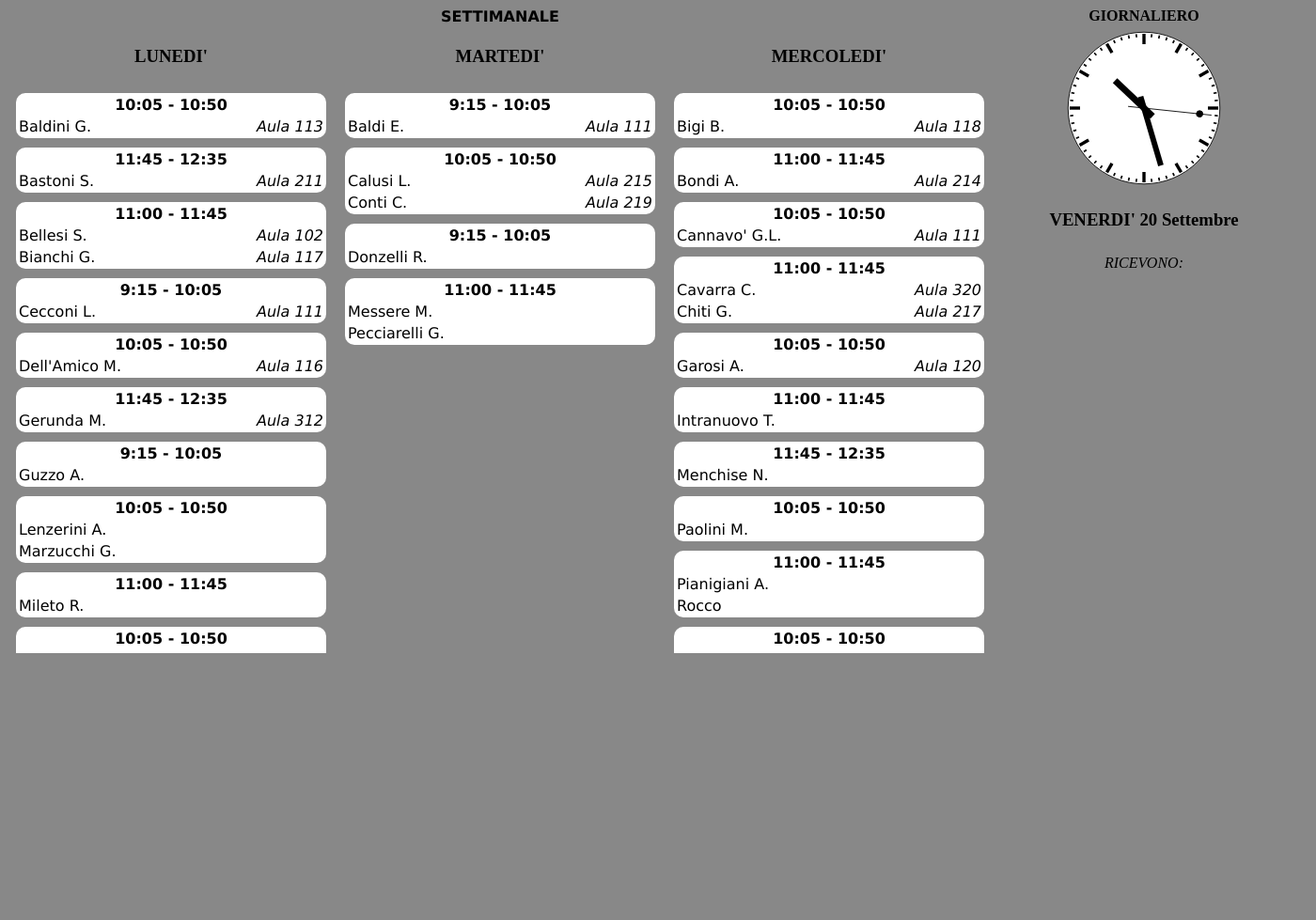
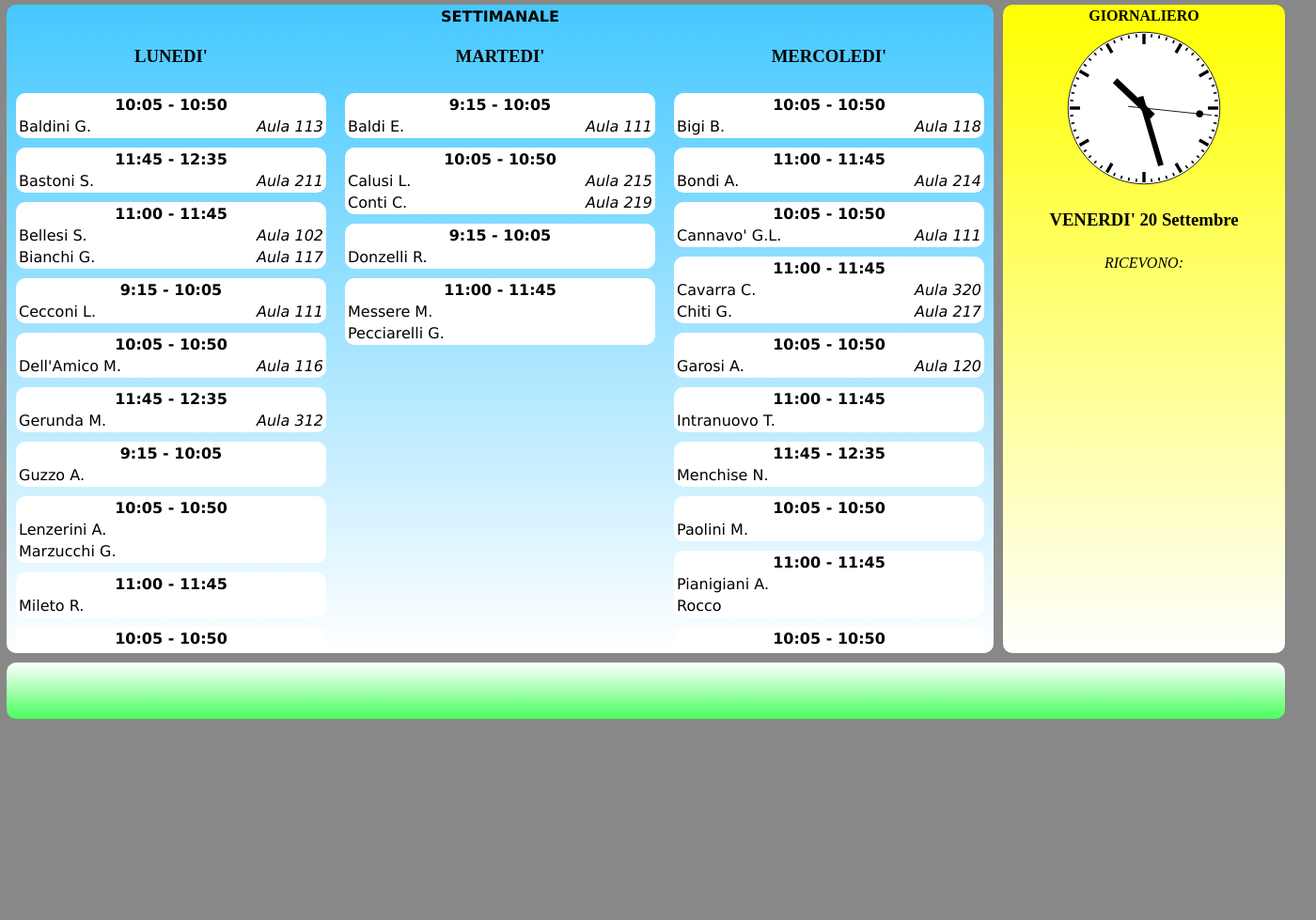
Before and after one commit to ektor5/kiosk, a PHP site: page / in a window 1400 px wide. Shown: the top 979 px of the page at 94% size. Run offline with PHP 8.4, Linux system fonts and the light colour scheme; data comes from the database, SQL or seed files in the repository; some libraries are stand-ins or nearby versions.

Commit message:
kiosk/css: adding css3 compatibility

```diff
--- a/css/kiosk.css
+++ b/css/kiosk.css
@@ -15,6 +15,7 @@ td {
 }
 #week {
 	background: -moz-linear-gradient(top , #45c8ff , #ffffff);
+	background: -webkit-linear-gradient(top , #45c8ff , #ffffff);
 	position:absolute;
 	top:	5px;
 	left:	7px;
@@ -45,6 +46,7 @@ td {
 }
 #day {
 	background:-moz-linear-gradient(top , yellow , white);
+	background:-webkit-linear-gradient(top , yellow , white);
 	position:absolute;
 	top:	5px;
 	left:	1067px;
@@ -65,6 +67,7 @@ td {
 
 #news {
 	background:-moz-linear-gradient(bottom , #4aff5f , #ffffff);
+	background:-webkit-linear-gradient(bottom , #4aff5f , #ffffff);
 	font-family:Verdana,Tahoma;
 	position:absolute;
 	padding: 10px;
```
Lines whose indentation alone changed are shown as unchanged.
